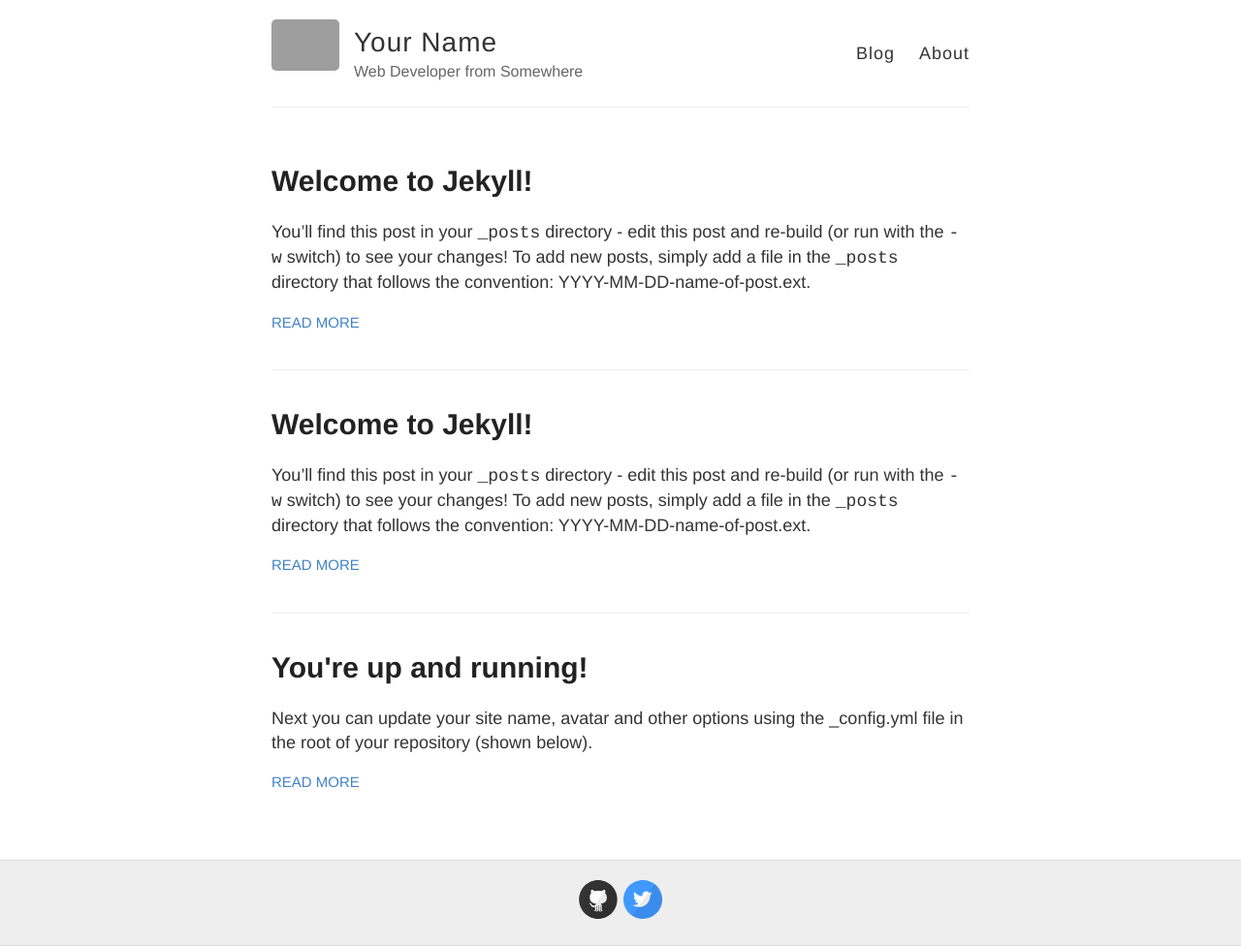
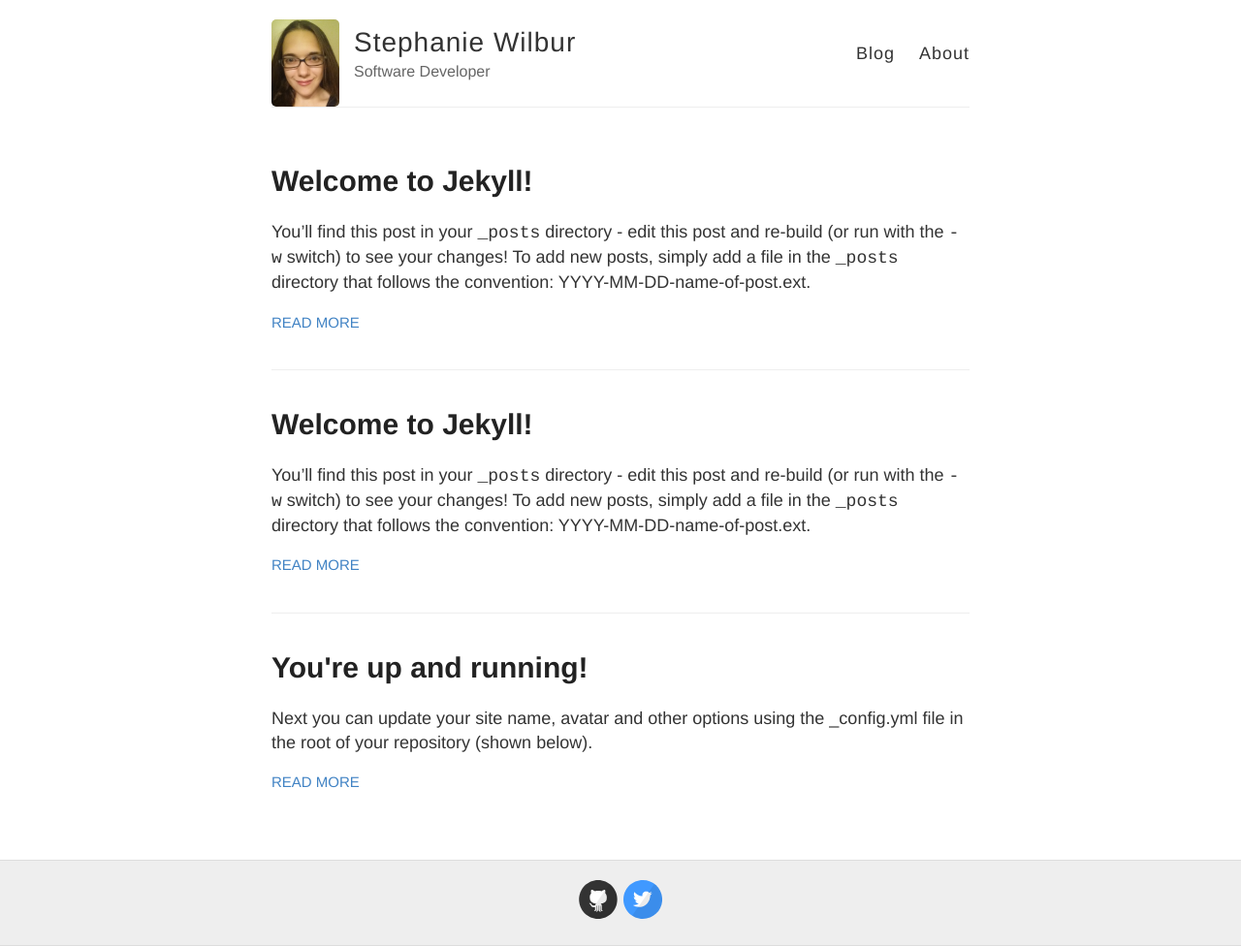
Before and after one commit to teffa/teffa.github.io, a Jekyll site: the page built from index.html, in a window 1280 px wide. Shown: the whole page at 97% size. Built offline with Jekyll 4.4.1, drawn with Linux system fonts in a browser that asks for light colours; Markdown is read by kramdown in place of the engine named in the settings; grey boxes are pictures that could not be loaded.

Commit message:
Add headshot

```diff
--- a/_config.yml
+++ b/_config.yml
@@ -3,13 +3,13 @@
 #
 
 # Name of your site (displayed in the header)
-name: Your Name
+name: Stephanie Wilbur
 
 # Short bio or description (displayed in the header)
-description: Web Developer from Somewhere
+description: Software Developer
 
 # URL of your avatar or profile pic (you could use your GitHub profile pic)
-avatar: https://raw.githubusercontent.com/barryclark/jekyll-now/master/images/jekyll-logo.png
+avatar: http://teffa.github.io/stephanieHeadshot.jpg
 
 #
 # Flags below are optional
```
Also changed, not shown: images/me.jpg (added), stephanieHeadshot.jpg (added).
